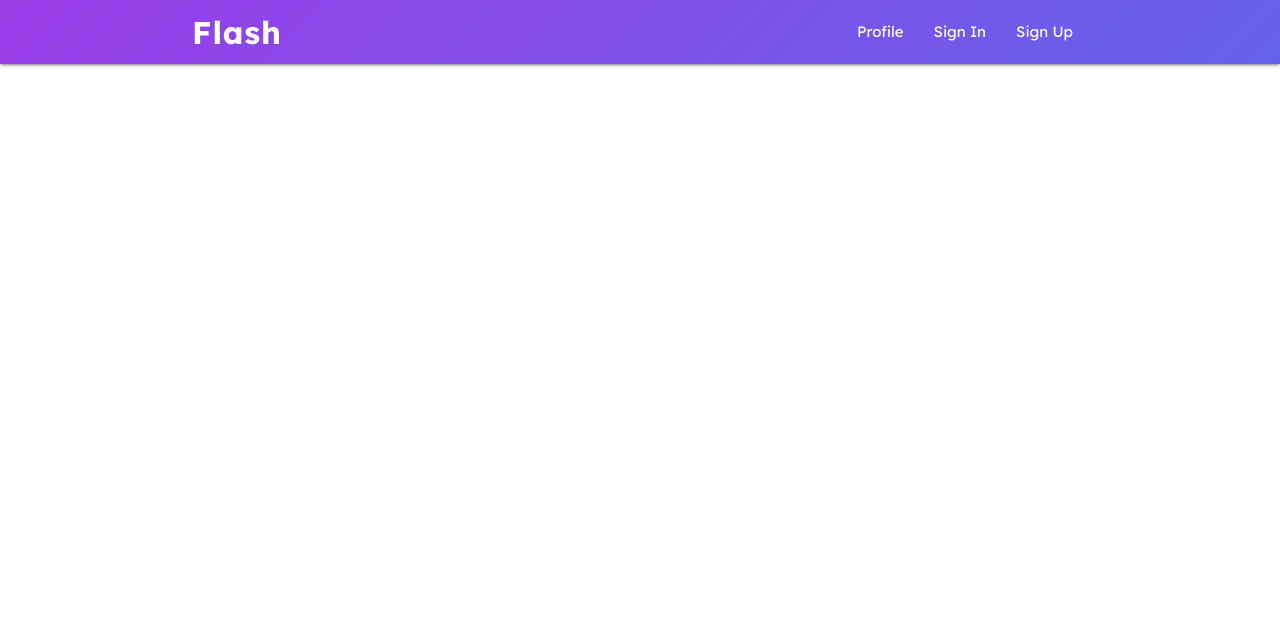
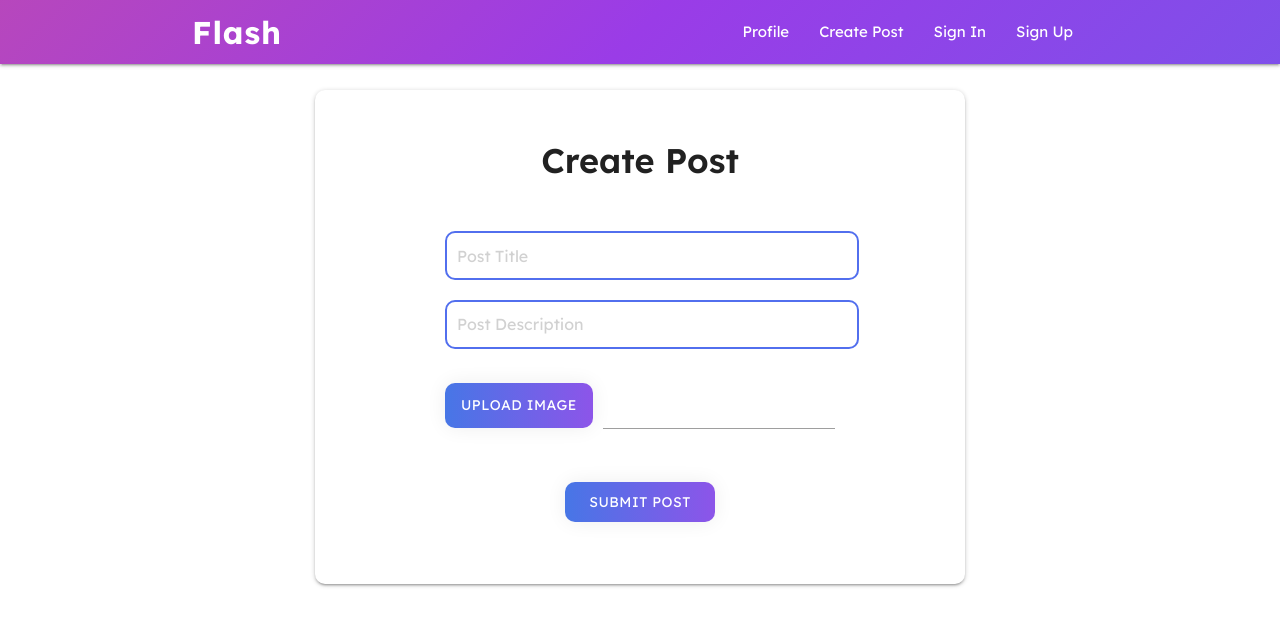
Before and after one commit to ashansube/social-app, a React (Create React App) app in the folder client/: page /create in a window 1280 px wide. Shown: the top 626 px of the page. Built offline with nearby package versions, Linux system fonts and the light colour scheme.

Commit message:
home profile and post ui

```diff
--- a/client/package.json
+++ b/client/package.json
@@ -8,6 +8,7 @@
     "@testing-library/user-event": "^13.5.0",
     "react": "^18.2.0",
     "react-dom": "^18.2.0",
+    "react-icons": "^4.7.1",
     "react-router-dom": "^6.7.0",
     "react-scripts": "5.0.1",
     "web-vitals": "^2.1.4"
--- a/client/src/App.css
+++ b/client/src/App.css
@@ -2,7 +2,7 @@
   font-family: 'Lexend',Helvetica,Arial,Lucida,sans-serif !important;
 }
 
-input {
+.signin-up-input, .createpost-input {
   border: 2px  solid !important;
   border-color: #526fee !important;
   padding: 0 10px  !important;
@@ -64,7 +64,7 @@ input {
   font-weight: 600;
 }
 
-.cardheader-signup {
+.cardheader-signup, .cardheader-createpost {
   margin: 0 0 5% ;
   padding: 8% 0 3% 0;
   font-weight: 600;
@@ -109,11 +109,96 @@ input {
 	}
 }
 
-.signup-card {
+.signup-card, .createpost-card {
   max-width: 650px;
   margin: 10px auto;
 }
 
-.signupcard-inputs {
+.signupcard-inputs, .createpostcard-inputs {
   padding: 0 20% 8%;
 }
+
+.profile-image {
+  width: 160px;
+  height: 160px;
+  border-radius: 100%;
+  margin: 20px;
+}
+
+.profile-top {
+  display: flex;
+  justify-content: space-around;
+  margin: 18px 0px;
+  border-bottom: 1px solid grey;
+}
+
+.profile-user-details {
+  margin: 5%;
+}
+
+.profile-counts {
+  display: flex;
+  justify-content: space-around;
+  width: 108%;
+}
+
+.gallery {
+  display: flex;
+  flex-wrap: wrap;
+  justify-content: space-around;
+}
+
+.gallery-image {
+  width: 30%;
+}
+
+.home-card {
+  margin: 26px auto;
+}
+
+.home-card-username {
+  font-size: 1rem;
+  text-align: center;
+  padding-top: 2%;
+}
+
+.card-post-date {
+  text-align: right;
+}
+
+.home-profile-card {
+  margin: 26px auto;
+  text-align: center;
+  padding: 15% 15% 10% 15%;
+}
+
+.home-profile-image {
+  width: 100%;
+  border-radius: 100%;
+}
+
+.heart-icon {
+  font-size: 2rem;
+  color: #ec4949;
+}
+
+.file-input-btn {
+  background-image: linear-gradient(to right, #4776E6 0%, #8E54E9  51%, #4776E6  100%);
+  transition: 0.5s;
+  background-size: 200% auto;
+  color: white;
+  box-shadow: 0 0 20px #eee;
+  border-radius: 10px;
+  margin-bottom: 20px;
+  border-radius: 10px;
+}
+
+.file-input-btn:hover {
+  background-position: right center;
+  color: #fff;
+  text-decoration: none;
+}
+
+.fileupload-section {
+  margin-bottom: 3rem;
+}
--- a/client/src/App.js
+++ b/client/src/App.js
@@ -6,6 +6,7 @@ import Home from "./components/screens/Home";
 import Signin from "./components/screens/SignIn";
 import Profile from "./components/screens/Profile";
 import Signup from "./components/screens/Signup";
+import CreatePost from "./components/screens/CreatePost";
 
 function App() {
   return (
@@ -16,6 +17,7 @@ function App() {
         <Route path="/signin" element={<Signin />} />
         <Route path="/profile" element={<Profile />} />
         <Route path="/signup" element={<Signup />} />
+        <Route path="/create" element={<CreatePost />} />
       </Routes>
     </BrowserRouter>
   );
--- a/client/src/components/Navbar.js
+++ b/client/src/components/Navbar.js
@@ -1,5 +1,6 @@
 import React from "react";
 import { Link } from "react-router-dom";
+
 
 const NavBar = () => {
   return (
@@ -12,6 +13,9 @@ const NavBar = () => {
           <ul id="nav-mobile" className="right">
             <li>
               <Link to="/profile">Profile</Link>
+            </li>
+            <li>
+              <Link to="/create">Create Post</Link>
             </li>
             <li>
               <Link to="/signin">Sign In</Link>
--- /dev/null
+++ b/client/src/components/screens/CreatePost.js
@@ -0,0 +1,33 @@
+import React from "react";
+
+const CreatePost = () => {
+    return (
+        <div className="mycard">
+        <div className="createpost-card">
+        <div className="card auth-card">
+            <h4 className="cardheader-createpost">Create Post</h4>
+            <div className="createpostcard-inputs">
+            <input className="createpost-input" type="text" placeholder="Post Title" />
+            <input className="createpost-input" type="text" placeholder="Post Description" />
+
+            <div className="file-field input-field fileupload-section">
+                <div className="btn file-input-btn">
+                    <span>Upload Image</span>
+                    <input type="file" />
+                </div>
+                <div className="file-path-wrapper">
+                    <input className="file-path validate" type="text" />
+                </div>
+            </div>
+
+            <button className="btn primary-button">
+            Submit Post
+            </button>
+            </div>
+        </div>
+        </div>
+        </div>
+    )
+};
+
+export default CreatePost;
--- a/client/src/components/screens/Home.js
+++ b/client/src/components/screens/Home.js
@@ -1,9 +1,78 @@
 import React from "react";
+import { AiOutlineHeart } from 'react-icons/ai';
 
 const Home = () => {
     return (
-        <h1>Home</h1>
-    )
+      <div className="home container">
+        <div className="row">
+          {/* <div className="col s3"></div> */}
+          <div className="col s9">
+            <div className="card home-card">
+              <h5 className="home-card-username">ashan_sube</h5>
+              <div className="card-image">
+                <img
+                  src="https://images.unsplash.com/photo-1506744038136-46273834b3fb?ixlib=rb-4.0.3&ixid=MnwxMjA3fDB8MHxwaG90by1wYWdlfHx8fGVufDB8fHx8&auto=format&fit=crop&w=870&q=80"
+                  alt="post-img"/>
+              </div>
+              <div className="card-content">
+              <AiOutlineHeart className="heart-icon" />
+                <div className="row">
+                    <h6 className="col m9">Title</h6>
+                    <h6 className="col m3 card-post-date">2 Days</h6>
+                </div>
+                <p>This is amazing post</p>
+                <input type="text" placeholder="add a comment" />
+              </div>
+            </div>
+            <div className="card home-card">
+              <h5 className="home-card-username">ashan_sube</h5>
+              <div className="card-image">
+                <img
+                  src="https://images.unsplash.com/photo-1506744038136-46273834b3fb?ixlib=rb-4.0.3&ixid=MnwxMjA3fDB8MHxwaG90by1wYWdlfHx8fGVufDB8fHx8&auto=format&fit=crop&w=870&q=80"
+                  alt="post-img"/>
+              </div>
+              <div className="card-content">
+              <AiOutlineHeart className="heart-icon" />
+                <div className="row">
+                    <h6 className="col m9">Title</h6>
+                    <h6 className="col m3 card-post-date">2 Days</h6>
+                </div>
+                <p>This is amazing post</p>
+                <input type="text" placeholder="add a comment" />
+              </div>
+            </div>
+            <div className="card home-card">
+              <h5 className="home-card-username">ashan_sube</h5>
+              <div className="card-image">
+                <img
+                  src="https://images.unsplash.com/photo-1506744038136-46273834b3fb?ixlib=rb-4.0.3&ixid=MnwxMjA3fDB8MHxwaG90by1wYWdlfHx8fGVufDB8fHx8&auto=format&fit=crop&w=870&q=80"
+                  alt="post-img"/>
+              </div>
+              <div className="card-content">
+              <AiOutlineHeart className="heart-icon" />
+                <div className="row">
+                    <h6 className="col m9">Title</h6>
+                    <h6 className="col m3 card-post-date">2 Days</h6>
+                </div>
+                <p>This is amazing post</p>
+                <input type="text" placeholder="add a comment" />
+              </div>
+            </div>
+          </div>
+          <div className="col s3">
+            <div className="card home-profile-card">
+                <div>
+                    <img className="home-profile-image" src="https://images.unsplash.com/photo-1522075469751-3a6694fb2f61?ixlib=rb-4.0.3&ixid=MnwxMjA3fDB8MHxzZWFyY2h8NHx8cHJvZmlsZSUyMHBpYyUyMDElM0ExfGVufDB8fDB8fA%3D%3D&auto=format&fit=crop&w=500&q=60" alt="gallery-img"/>
+                </div>
+                <div>
+                    <p>Ashan Subawickrama</p>
+                    <p>ashan_sube</p>
+                </div>
+            </div>
+          </div>
+        </div>
+      </div>
+    );
 };
 
 export default Home;
--- a/client/src/components/screens/Profile.js
+++ b/client/src/components/screens/Profile.js
@@ -2,7 +2,29 @@ import React from "react";
 
 const Profile = () => {
     return (
-        <h1>Profile</h1>
+        <div className="container">
+            <div className="profile-top">
+                <div>
+                    <img className="profile-image" src="https://images.unsplash.com/photo-1522075469751-3a6694fb2f61?ixlib=rb-4.0.3&ixid=MnwxMjA3fDB8MHxzZWFyY2h8NHx8cHJvZmlsZSUyMHBpYyUyMDElM0ExfGVufDB8fDB8fA%3D%3D&auto=format&fit=crop&w=500&q=60" alt="profile-pic"/>
+                </div>
+                <div className="profile-user-details">
+                    <h5>Ashan Subawickrama</h5>
+                    <div className="profile-counts">
+                        <h6>40 Posts</h6>
+                        <h6>40 Followers</h6>
+                        <h6>40 Following</h6>
+                    </div>
+                </div>
+            </div>
+            <div className="gallery">
+                <img className="gallery-image" src="https://images.unsplash.com/photo-1522075469751-3a6694fb2f61?ixlib=rb-4.0.3&ixid=MnwxMjA3fDB8MHxzZWFyY2h8NHx8cHJvZmlsZSUyMHBpYyUyMDElM0ExfGVufDB8fDB8fA%3D%3D&auto=format&fit=crop&w=500&q=60" alt="gallery-img"/>
+                <img className="gallery-image" src="https://images.unsplash.com/photo-1522075469751-3a6694fb2f61?ixlib=rb-4.0.3&ixid=MnwxMjA3fDB8MHxzZWFyY2h8NHx8cHJvZmlsZSUyMHBpYyUyMDElM0ExfGVufDB8fDB8fA%3D%3D&auto=format&fit=crop&w=500&q=60" alt="gallery-img"/>
+                <img className="gallery-image" src="https://images.unsplash.com/photo-1522075469751-3a6694fb2f61?ixlib=rb-4.0.3&ixid=MnwxMjA3fDB8MHxzZWFyY2h8NHx8cHJvZmlsZSUyMHBpYyUyMDElM0ExfGVufDB8fDB8fA%3D%3D&auto=format&fit=crop&w=500&q=60" alt="gallery-img"/>
+                <img className="gallery-image" src="https://images.unsplash.com/photo-1522075469751-3a6694fb2f61?ixlib=rb-4.0.3&ixid=MnwxMjA3fDB8MHxzZWFyY2h8NHx8cHJvZmlsZSUyMHBpYyUyMDElM0ExfGVufDB8fDB8fA%3D%3D&auto=format&fit=crop&w=500&q=60" alt="gallery-img"/>
+                <img className="gallery-image" src="https://images.unsplash.com/photo-1522075469751-3a6694fb2f61?ixlib=rb-4.0.3&ixid=MnwxMjA3fDB8MHxzZWFyY2h8NHx8cHJvZmlsZSUyMHBpYyUyMDElM0ExfGVufDB8fDB8fA%3D%3D&auto=format&fit=crop&w=500&q=60" alt="gallery-img"/>
+                <img className="gallery-image" src="https://images.unsplash.com/photo-1522075469751-3a6694fb2f61?ixlib=rb-4.0.3&ixid=MnwxMjA3fDB8MHxzZWFyY2h8NHx8cHJvZmlsZSUyMHBpYyUyMDElM0ExfGVufDB8fDB8fA%3D%3D&auto=format&fit=crop&w=500&q=60" alt="gallery-img"/>
+            </div>
+        </div>
     )
 };
 
--- a/client/src/components/screens/SignIn.js
+++ b/client/src/components/screens/SignIn.js
@@ -10,8 +10,8 @@ const SignIn = () => {
         <div className="col s6">
         <h4 className="cardheader">Sign In</h4>
         <div className="logincard-inputs">
-        <input type="email" placeholder="Email" />
-        <input type="password" placeholder="Password" />
+        <input className="signin-up-input" type="email" placeholder="Email" />
+        <input className="signin-up-input" type="password" placeholder="Password" />
         <button className="btn primary-button">
           SignIn
         </button>
--- a/client/src/components/screens/Signup.js
+++ b/client/src/components/screens/Signup.js
@@ -8,10 +8,10 @@ const Signup = () => {
       <div className="card auth-card">
         <h4 className="cardheader-signup">Sign Up</h4>
         <div className="signupcard-inputs">
-        <input type="text" placeholder="Full Name" />
-        <input type="text" placeholder="User Name" />
-        <input type="email" placeholder="Email" />
-        <input type="password" placeholder="Password" />
+        <input className="signin-up-input" type="text" placeholder="Full Name" />
+        <input className="signin-up-input" type="text" placeholder="User Name" />
+        <input className="signin-up-input" type="email" placeholder="Email" />
+        <input className="signin-up-input" type="password" placeholder="Password" />
         <button className="btn primary-button">
           SignUp
         </button>
```
Also changed, not shown: 1 other file (tests, documents, lock files or other folders).
